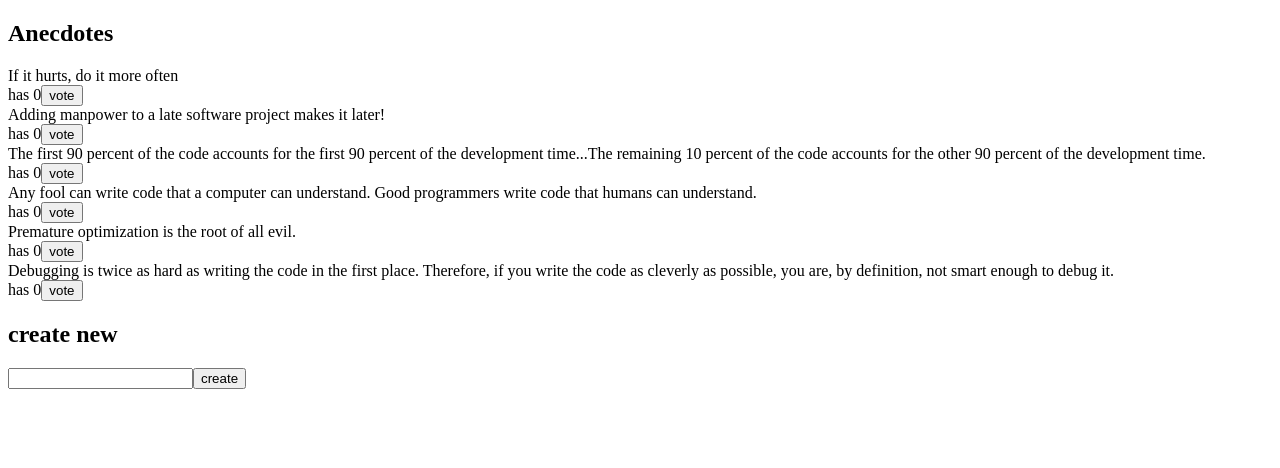
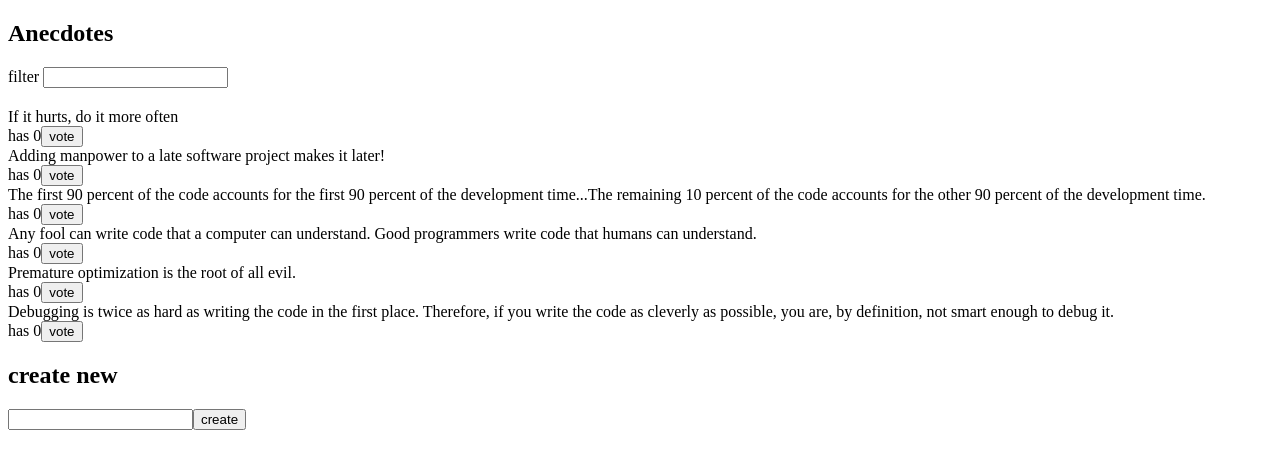
Before and after one commit to khan5ula/redux-anecdotes, a React (Create React App) app: page / in a window 1280 px wide. Shown: the top 468 px of the page. Built offline with nearby package versions, Linux system fonts and the light colour scheme.

Commit message:
Task 6.9 done, added filtering

```diff
--- a/src/App.js
+++ b/src/App.js
@@ -1,10 +1,12 @@
 import AnecdoteList from './components/AnecdoteList'
 import AnecdoteForm from './components/AnecdoteForm'
+import Filter from './components/Filter'
 
 const App = () => {
   return (
     <div>
       <h2>Anecdotes</h2>
+      <Filter />
       <AnecdoteList />
       <AnecdoteForm />
     </div >
--- a/src/components/AnecdoteList.js
+++ b/src/components/AnecdoteList.js
@@ -2,9 +2,18 @@
 import Anecdote from './Anecdote'
 
 const Anecdotes = () => {
-  const anecdotes = useSelector(state => [...state].sort((a, b) => {
-    return b.votes - a.votes
-  }))
+  const filter = useSelector(state => state.filter)
+
+  const anecdotes = useSelector(state =>
+    state.anecdotes
+      .sort((a, b) => b.votes - a.votes)
+      .filter(anecdote => {
+        if (filter === 'ALL') {
+          return true
+        }
+        return anecdote.content.includes(filter)
+      })
+  )
 
   return (
     <div>
--- /dev/null
+++ b/src/components/Filter.js
@@ -0,0 +1,28 @@
+import { filterAnecdote } from '../reducers/filterReducer'
+import { useDispatch } from 'react-redux'
+
+const Filter = (props) => {
+  const dispatch = useDispatch()
+
+  const handleChange = (event) => {
+    event.preventDefault()
+    const searchTerm = event.target.value
+    dispatch(filterAnecdote(searchTerm))
+  }
+
+  const style = {
+    marginBottom: 20,
+  }
+
+  return (
+    <div style={style}>
+      filter {' '}
+      <input
+        name="filterSearchTerm"
+        onChange={handleChange}
+      />
+    </div>
+  )
+}
+
+export default Filter
--- a/src/index.js
+++ b/src/index.js
@@ -1,9 +1,15 @@
 import React from 'react'
 import ReactDOM from 'react-dom/client'
-import { createStore } from 'redux'
+import { createStore, combineReducers } from 'redux'
 import { Provider } from 'react-redux'
 import App from './App'
-import reducer from './reducers/anecdoteReducer'
+import anecdoteReducer from './reducers/anecdoteReducer'
+import filterReducer from './reducers/filterReducer'
+
+const reducer = combineReducers({
+  anecdotes: anecdoteReducer,
+  filter: filterReducer
+})
 
 const store = createStore(reducer)
 
--- a/src/reducers/anecdoteReducer.js
+++ b/src/reducers/anecdoteReducer.js
@@ -38,9 +38,6 @@
 const initialState = anecdotesAtStart.map(asObject)
 
 const reducer = (state = initialState, action) => {
-  console.log('state now: ', state)
-  console.log('action', action)
-
   switch (action.type) {
     case 'VOTE':
       const id = action.payload
--- /dev/null
+++ b/src/reducers/filterReducer.js
@@ -0,0 +1,17 @@
+const filterReducer = (state = 'ALL', action) => {
+  switch (action.type) {
+    case 'FILTER':
+      return action.payload
+    default:
+      return state
+  }
+}
+
+export const filterAnecdote = filter => {
+  return {
+    type: 'FILTER',
+    payload: filter
+  }
+}
+
+export default filterReducer
```
Lines whose indentation alone changed are shown as unchanged.
